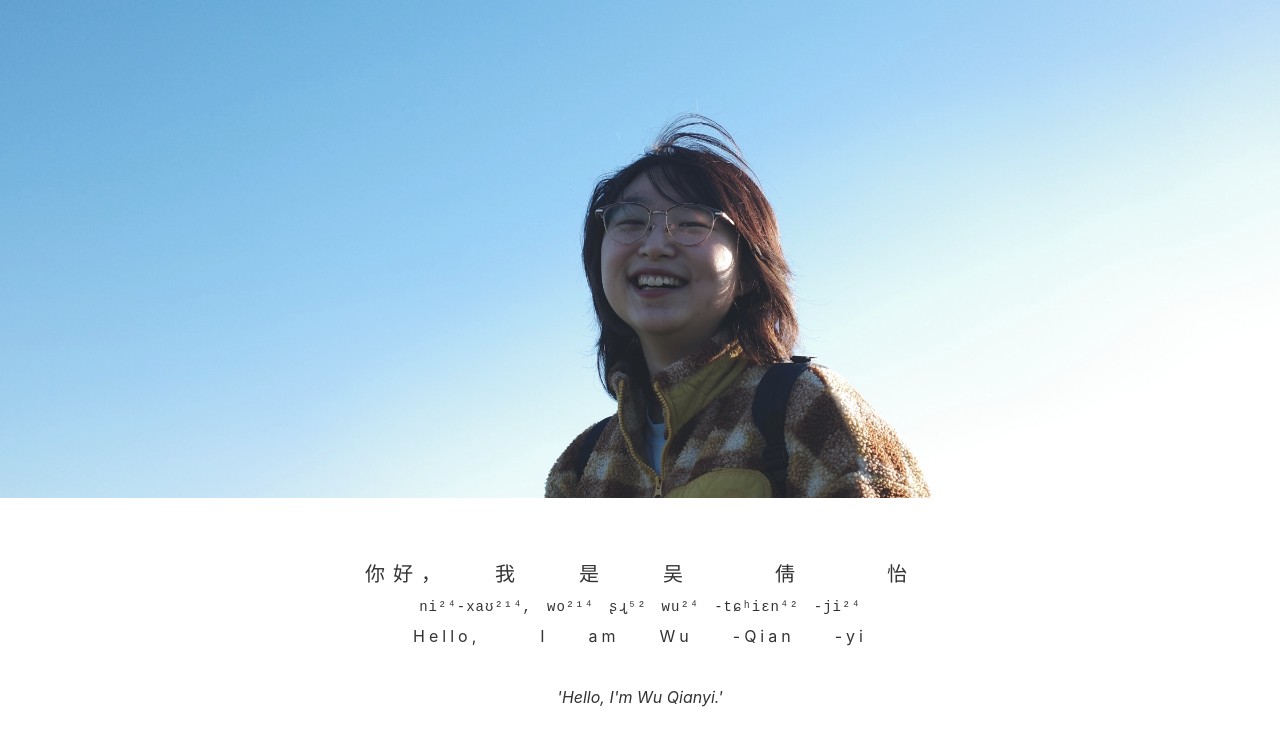
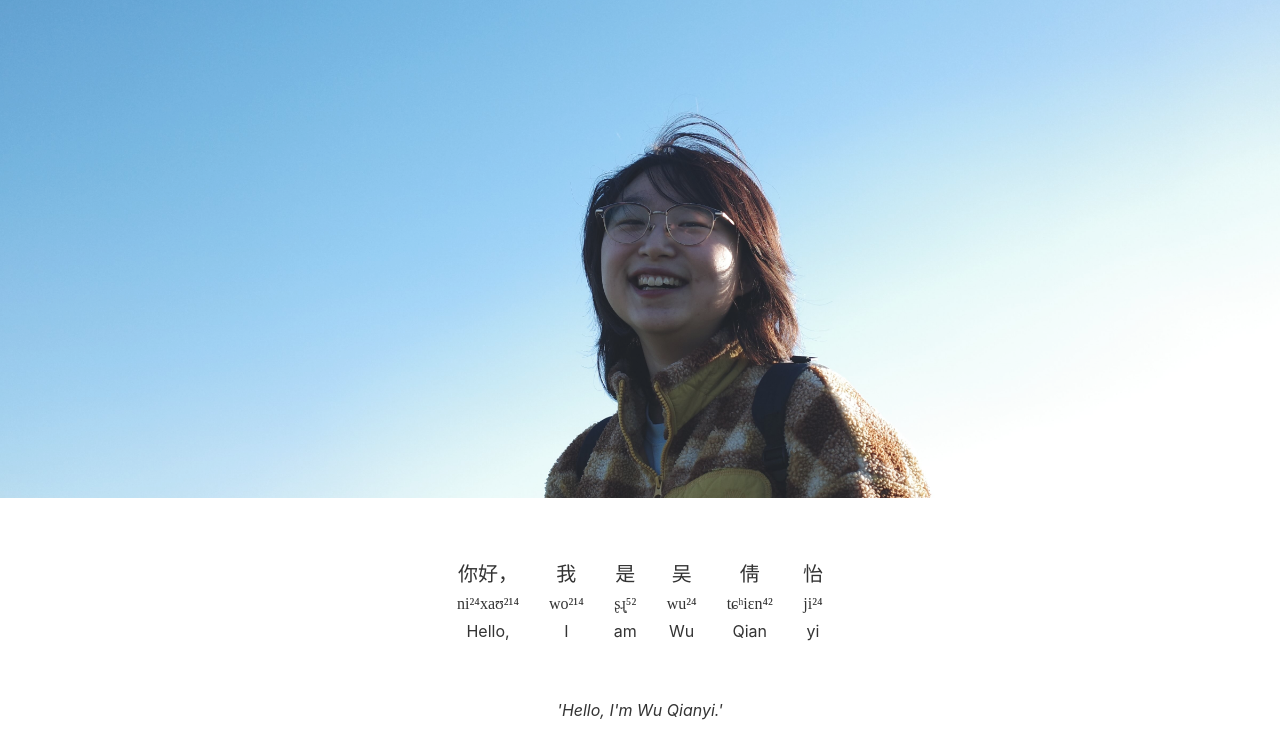
Before and after one commit to wu-qianyi/wu-qianyi.github.io, a plain HTML site: page index.html in a window 1280 px wide. Shown: the part 62-800 px from the top of the page. Drawn offline with Linux system fonts and the light colour scheme.

Commit message:
Update IPA font and align gloss with characters

```diff
--- a/index.html
+++ b/index.html
@@ -12,6 +12,7 @@
         }
 
         @import url('https://fonts.googleapis.com/css2?family=Adamina&display=swap');
+        @import url('https://fonts.googleapis.com/css2?family=Charis+SIL:ital,wght@0,400;0,700;1,400;1,700&display=swap');
 
         body {
             font-family: -apple-system, BlinkMacSystemFont, 'Segoe UI', Roboto, sans-serif;
@@ -92,37 +93,36 @@
 
         .gloss-container {
             margin-bottom: 40px;
-            text-align: center;
+            display: inline-block;
         }
 
-        .gloss-line {
+        .gloss-table {
+            border-collapse: collapse;
+            margin: 0 auto;
+        }
+
+        .gloss-table td {
+            padding: 0 15px;
+            text-align: center;
+            vertical-align: top;
+        }
+
+        .gloss-table .chinese-cell {
+            font-size: 20px;
+            color: #333;
+            padding-bottom: 8px;
+        }
+
+        .gloss-table .ipa-cell {
             font-size: 16px;
             color: #333;
-            margin-bottom: 8px;
-            font-family: 'Courier New', monospace;
-            letter-spacing: 2px;
+            font-family: 'Charis SIL', 'Doulos SIL', 'Gentium Plus', serif;
+            padding-bottom: 8px;
         }
 
-        .chinese-line {
-            font-size: 20px;
-            color: #333;
-            margin-bottom: 8px;
-            letter-spacing: 8px;
-        }
-
-        .ipa-line {
-            font-size: 14px;
-            color: #333;
-            margin-bottom: 8px;
-            font-family: 'Courier New', monospace;
-            letter-spacing: 1px;
-        }
-
-        .english-line {
+        .gloss-table .english-cell {
             font-size: 16px;
             color: #333;
-            margin-bottom: 15px;
-            letter-spacing: 4px;
         }
 
         .translation {
@@ -162,9 +162,20 @@
                 padding: 40px 20px;
             }
 
-            .chinese-greeting {
-                font-size: 32px;
-                letter-spacing: 4px;
+            .gloss-table td {
+                padding: 0 8px;
+            }
+
+            .gloss-table .chinese-cell {
+                font-size: 18px;
+            }
+
+            .gloss-table .ipa-cell {
+                font-size: 14px;
+            }
+
+            .gloss-table .english-cell {
+                font-size: 14px;
             }
         }
     </style>
@@ -185,9 +196,32 @@
 
     <div class="content-section">
         <div class="gloss-container">
-            <div class="chinese-line">你好，　　我　　是　　吴　　　倩　　　怡</div>
-            <div class="ipa-line">ni²⁴-xaʊ²¹⁴,　wo²¹⁴　ʂɻ̩⁵²　wu²⁴　-tɕʰiɛn⁴²　-ji²⁴</div>
-            <div class="english-line">Hello,　　　I　　am　　Wu　　-Qian　　-yi</div>
+            <table class="gloss-table">
+                <tr>
+                    <td class="chinese-cell">你好，</td>
+                    <td class="chinese-cell">我</td>
+                    <td class="chinese-cell">是</td>
+                    <td class="chinese-cell">吴</td>
+                    <td class="chinese-cell">倩</td>
+                    <td class="chinese-cell">怡</td>
+                </tr>
+                <tr>
+                    <td class="ipa-cell">ni²⁴xaʊ²¹⁴</td>
+                    <td class="ipa-cell">wo²¹⁴</td>
+                    <td class="ipa-cell">ʂɻ̩⁵²</td>
+                    <td class="ipa-cell">wu²⁴</td>
+                    <td class="ipa-cell">tɕʰiɛn⁴²</td>
+                    <td class="ipa-cell">ji²⁴</td>
+                </tr>
+                <tr>
+                    <td class="english-cell">Hello,</td>
+                    <td class="english-cell">I</td>
+                    <td class="english-cell">am</td>
+                    <td class="english-cell">Wu</td>
+                    <td class="english-cell">Qian</td>
+                    <td class="english-cell">yi</td>
+                </tr>
+            </table>
         </div>
 
         <div class="translation">'Hello, I'm Wu Qianyi.'</div>
```
